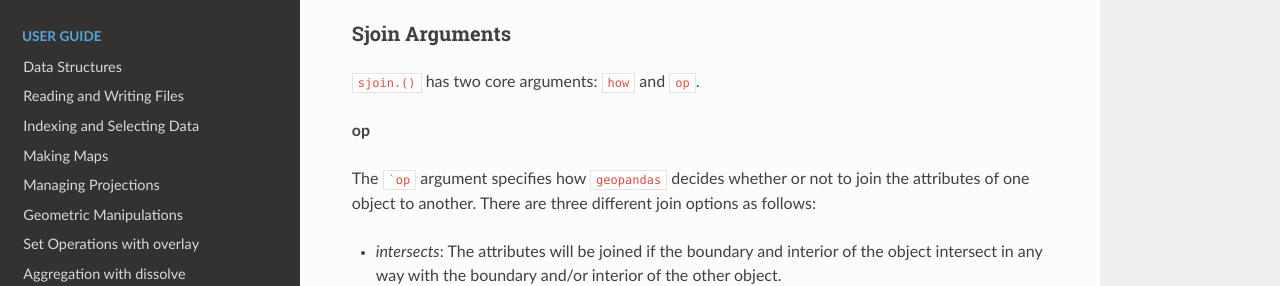
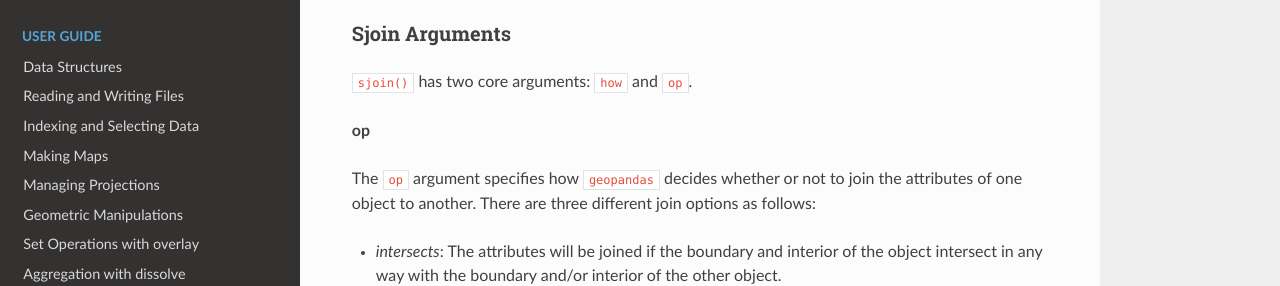
Before and after one commit to geopandas/geopandas, a Sphinx documentation site: the page built from doc/source/mergingdata.rst, in a window 1280 px wide and 900 px high, scrolled down 1306 px, cut to the strip 184-470 px from the top of the window. Built offline with Sphinx 7.4.7 and the Read the Docs theme 2.0.0, drawn with Linux system fonts in a browser that asks for light colours; pages that are not in the unit, such as notebooks, are missing from menus.

````diff
--- a/doc/source/mergingdata.rst
+++ b/doc/source/mergingdata.rst
@@ -91,11 +91,11 @@ In a Spatial Join, two geometry objects are merged based on their spatial relati
 Sjoin Arguments
 ~~~~~~~~~~~~~~~~
 
-``sjoin.()`` has two core arguments: ``how`` and ``op``.
+``sjoin()`` has two core arguments: ``how`` and ``op``.
 
 **op**
 
-The ```op`` argument specifies how ``geopandas`` decides whether or not to join the attributes of one object to another. There are three different join options as follows:
+The ``op`` argument specifies how ``geopandas`` decides whether or not to join the attributes of one object to another. There are three different join options as follows:
 
 * `intersects`: The attributes will be joined if the boundary and interior of the object intersect in any way with the boundary and/or interior of the other object.
 * `within`: The attributes will be joined if the object’s boundary and interior intersect *only* with the interior of the other object (not its boundary or exterior).
````
